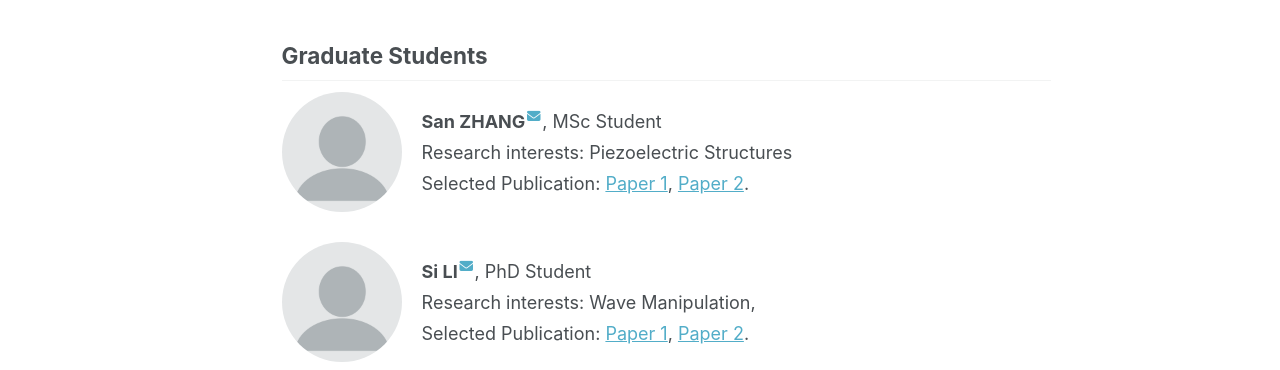
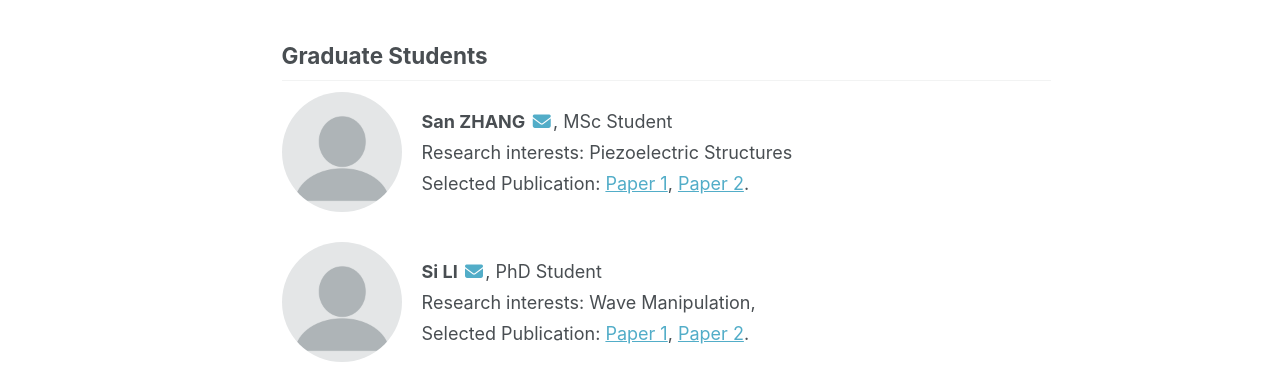
Before and after one commit to RongyuXia/rongyuxia.github.io, a Jekyll site: the page built from _pages/people.html, in a window 1280 px wide. Shown: the part 370-740 px from the top of the page. Built offline with Jekyll 4.4.1, drawn with Linux system fonts in a browser that asks for light colours; a style sheet for code colours, icons or effects is not loaded.

Commit message:
Update people.html

```diff
--- a/_pages/people.html
+++ b/_pages/people.html
@@ -51,7 +51,8 @@ classes: wide
       San ZHANG
     </h3> -->
     <p style="margin:4px 0;">
-      <strong>San ZHANG</strong><sup><a href="mailto:xxx@xxx.edu.cn"><i class="fas fa-fw fa-envelope"></i></a></sup>, MSc Student
+      <strong>San ZHANG</strong>
+      <a href="mailto:xxx@xxx.edu.cn"><i class="fas fa-fw fa-envelope"></i></a>, MSc Student
     </p>
     <p style="margin:4px 0;">
       Research interests:
@@ -79,7 +80,8 @@ classes: wide
       Si LI
     </h3> -->
     <p style="margin:4px 0;">
-      <strong>Si LI</strong><sup><a href="mailto:xxx@xxx.edu.cn"><i class="fas fa-fw fa-envelope"></i></a></sup>, PhD Student
+      <strong>Si LI</strong>
+      <a href="mailto:xxx@xxx.edu.cn"><i class="fas fa-fw fa-envelope"></i></a>, PhD Student
     </p>
     <p style="margin:4px 0;">
       Research interests:
@@ -106,7 +108,10 @@ classes: wide
        ">
   <div>
     <p style="margin:4px 0;">
-      <strong>Wu WANG</strong><sup><a href="mailto:xxx@xxx.edu.cn"><i class="fas fa-fw fa-envelope"></i></a></sup>
+      <strong>Wu WANG</strong>
+      <a href="mailto:xxx@xxx.edu.cn">
+        <i class="fas fa-fw fa-envelope"></i>
+      </a>
     </p>
     <p style="margin:4px 0;">
       Research interests:
```
